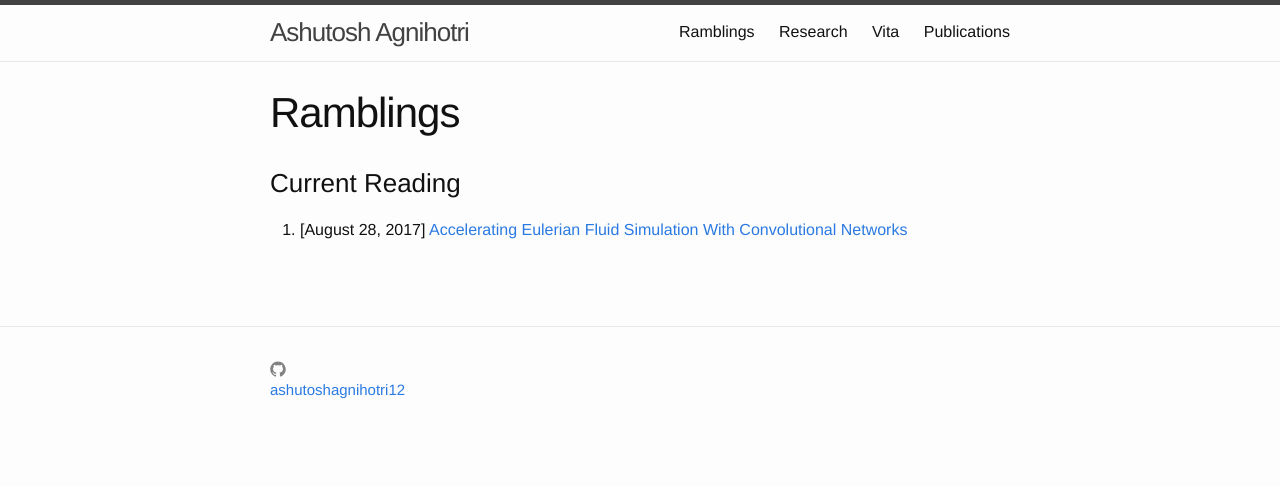
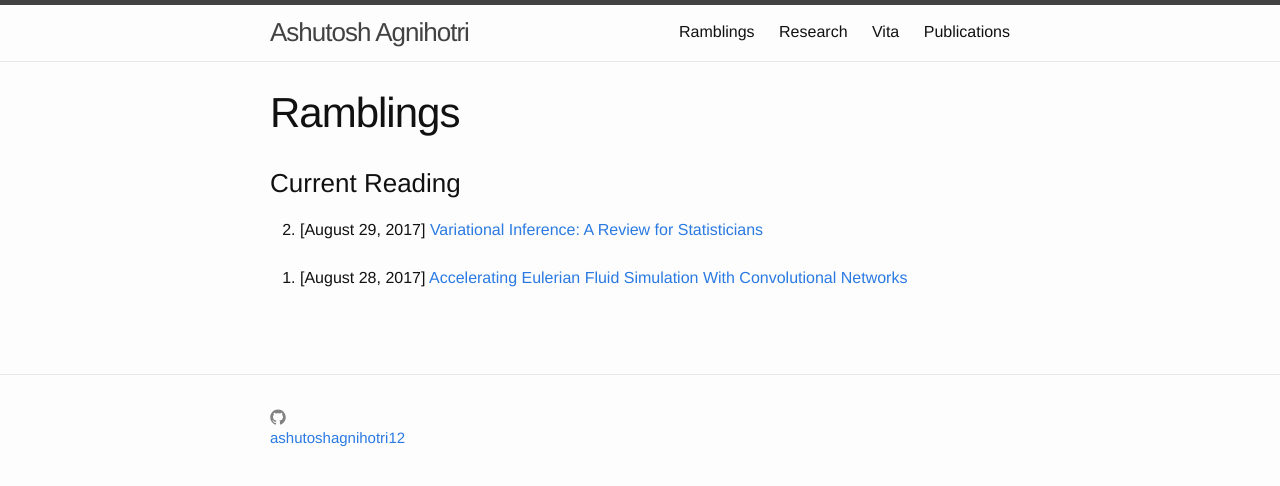
Before and after one commit to ashutoshagnihotri12/ashutoshagnihotri12.github.io, a Jekyll site: the page built from Ramblings.md, in a window 1280 px wide. Shown: the top 486 px of the page. Built offline with Jekyll 4.4.1, drawn with Linux system fonts in a browser that asks for light colours.

Commit message:
Added a publication link: Variational Inference

```diff
--- a/Ramblings.md
+++ b/Ramblings.md
@@ -21,5 +21,6 @@ $$|\vec{A}|=\sqrt{A_x^2 + A_y^2 + A_z^2}.$$(1)
 It is possible to write Cyrillic symbols in `\text` command: $$Q_\text{плавления}>0$$. -->
 <h3>Current Reading</h3>
 <ol reversed>
+<li>[August 29, 2017] <a href="https://arxiv.org/pdf/1601.00670.pdf">Variational Inference: A Review for Statisticians</a></li><br>
 <li>[August 28, 2017] <a href="https://arxiv.org/abs/1607.03597">Accelerating Eulerian Fluid Simulation With Convolutional Networks</a></li><br>
 </ol>
```
Also changed, not shown: 2 other files.
